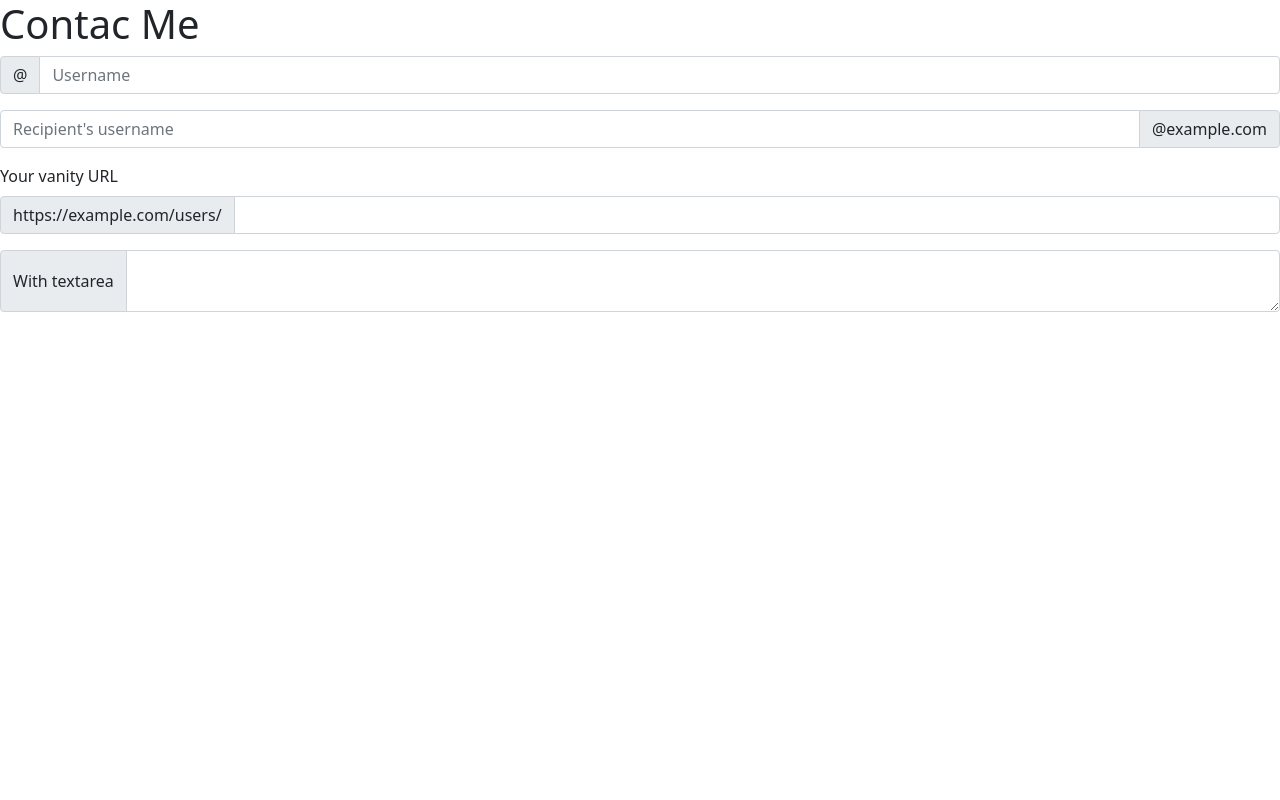
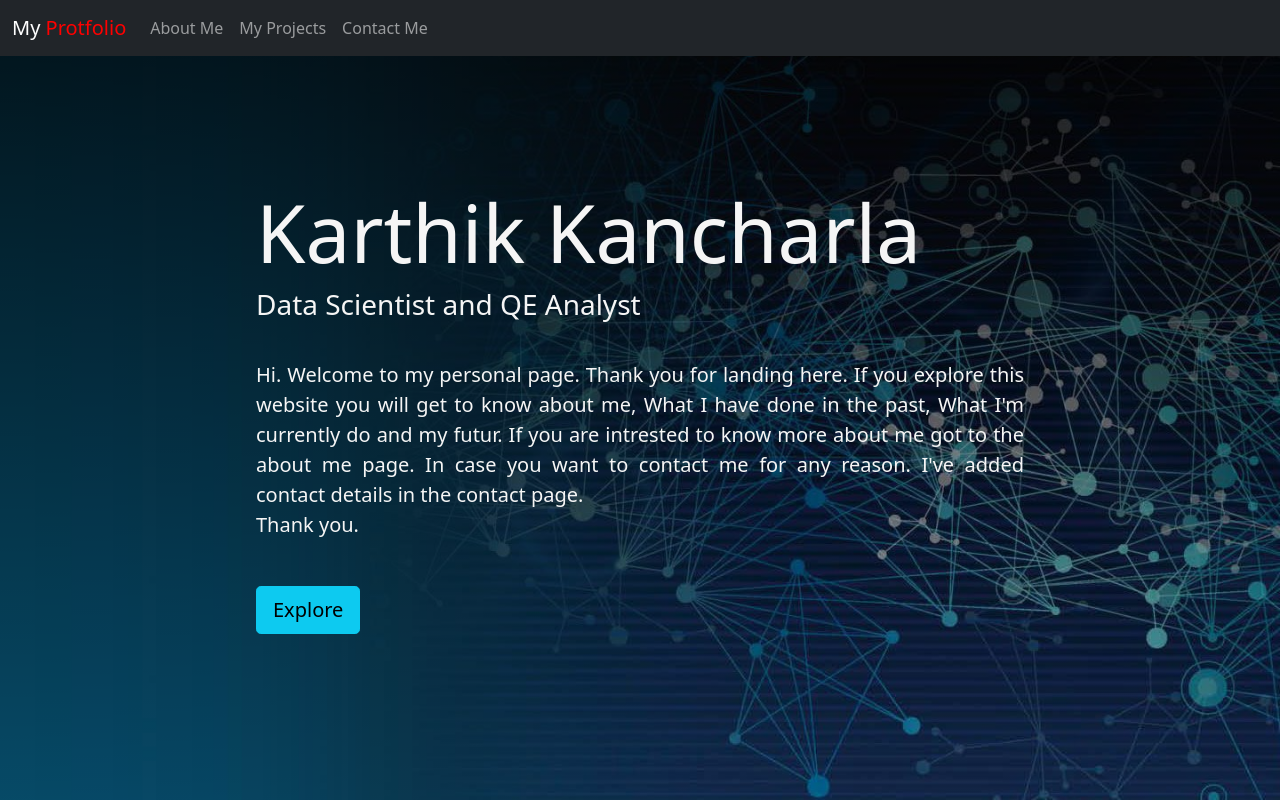
Before and after one commit to karthik-projecthub/my-portfolio, a plain HTML site: page index.html in a window 1280 px wide. Drawn offline with nearby package versions, Linux system fonts and the light colour scheme.

Commit message:
modify index.html

```diff
--- a/index.html
+++ b/index.html
@@ -6,44 +6,62 @@
     <meta name="viewport" content="width=device-width, initial-scale=1">
 
     <!-- Bootstrap CSS -->
-    <link href="https://cdn.jsdelivr.net/npm/bootstrap@5.0.2/dist/css/bootstrap.min.css" rel="stylesheet" integrity="sha384-EVSTQN3/azprG1Anm3QDgpJLIm9Nao0Yz1ztcQTwFspd3yD65VohhpuuCOmLASjC" crossorigin="anonymous">
+    <link href="https://cdn.jsdelivr.net/npm/bootstrap@5.1.0/dist/css/bootstrap.min.css" rel="stylesheet" integrity="sha384-KyZXEAg3QhqLMpG8r+8fhAXLRk2vvoC2f3B09zVXn8CA5QIVfZOJ3BCsw2P0p/We" crossorigin="anonymous">
+    <link rel="stylesheet" href="./styles/style.css">
 
-    <title>Hello, world! new</title>
+    <title>Karthik Kancharla</title>
   </head>
   <body>
-    <h1>Contac Me</h1>
-    <div class="input-group mb-3">
-      <span class="input-group-text" id="basic-addon1">@</span>
-      <input type="text" class="form-control" placeholder="Username" aria-label="Username" aria-describedby="basic-addon1">
-    </div>
 
-    <div class="input-group mb-3">
-      <input type="text" class="form-control" placeholder="Recipient's username" aria-label="Recipient's username" aria-describedby="basic-addon2">
-      <span class="input-group-text" id="basic-addon2">@example.com</span>
-    </div>
+    <section class="home">
 
-    <label for="basic-url" class="form-label">Your vanity URL</label>
-    <div class="input-group mb-3">
-      <span class="input-group-text" id="basic-addon3">https://example.com/users/</span>
-      <input type="text" class="form-control" id="basic-url" aria-describedby="basic-addon3">
-    </div>
+      <nav class="navbar navbar-expand-lg navbar-dark bg-dark">
+       <div class="container-fluid">
+        <a class="navbar-brand active" href="index.html">My <span style="color:red;">Protfolio</span></a>
+        <button class="navbar-toggler" type="button" data-bs-toggle="collapse" data-bs-target="#navbarSupportedContent" aria-controls="navbarSupportedContent" aria-expanded="false" aria-label="Toggle navigation">
+   <span class="navbar-toggler-icon"></span>
+ </button>
+ <div class="collapse navbar-collapse" id="navbarSupportedContent">
+   <ul class="navbar-nav me-auto mb-2 mb-lg-0">
+     <li class="nav-item">
+       <a class="nav-link" aria-current="page" href="about.html">About Me</a>
+     </li>
+     <li class="nav-item">
+       <a class="nav-link" href="projects.html">My Projects</a>
+     </li>
+     <li class="nav-item">
+       <a class="nav-link" href="contact.html">Contact Me</a>
+     </li>
 
+   </ul>
+ </div>
+</div>
+</nav>
 
+<div class="intro">
+  <h1 class="name">Karthik Kancharla</h1>
+  <h3 style="font-weight:300">Data Scientist and QE Analyst</h3>
+  <br>
+  <p>
+    Hi. Welcome to my personal page. Thank you for landing here. If you explore this website
+    you will get to know about me, What I have done in the past, What I'm currently do and
+    my futur. If you are intrested to know more about me got to the about me page.
+    In case you want to contact me for any reason. I've added contact details in the contact page.
+    <br>
+    <b>Thank you.</b>
+  </p>
+  <br>
+   <button type="button" class="btn btn-info btn-lg">Explore</button>
+</div>
 
-    <div class="input-group">
-      <span class="input-group-text">With textarea</span>
-      <textarea class="form-control" aria-label="With textarea"></textarea>
-    </div>
+    </section>
 
-    <!-- Optional JavaScript; choose one of the two! -->
-
-    <!-- Option 1: Bootstrap Bundle with Popper -->
-    <script src="https://cdn.jsdelivr.net/npm/bootstrap@5.0.2/dist/js/bootstrap.bundle.min.js" integrity="sha384-MrcW6ZMFYlzcLA8Nl+NtUVF0sA7MsXsP1UyJoMp4YLEuNSfAP+JcXn/tWtIaxVXM" crossorigin="anonymous"></script>
+    <script src="https://cdn.jsdelivr.net/npm/bootstrap@5.1.0/dist/js/bootstrap.bundle.min.js" integrity="sha384-U1DAWAznBHeqEIlVSCgzq+c9gqGAJn5c/t99JyeKa9xxaYpSvHU5awsuZVVFIhvj" crossorigin="anonymous"></script>
 
     <!-- Option 2: Separate Popper and Bootstrap JS -->
     <!--
-    <script src="https://cdn.jsdelivr.net/npm/@popperjs/core@2.9.2/dist/umd/popper.min.js" integrity="sha384-IQsoLXl5PILFhosVNubq5LC7Qb9DXgDA9i+tQ8Zj3iwWAwPtgFTxbJ8NT4GN1R8p" crossorigin="anonymous"></script>
-    <script src="https://cdn.jsdelivr.net/npm/bootstrap@5.0.2/dist/js/bootstrap.min.js" integrity="sha384-cVKIPhGWiC2Al4u+LWgxfKTRIcfu0JTxR+EQDz/bgldoEyl4H0zUF0QKbrJ0EcQF" crossorigin="anonymous"></script>
+    <script src="https://cdn.jsdelivr.net/npm/@popperjs/core@2.9.3/dist/umd/popper.min.js" integrity="sha384-eMNCOe7tC1doHpGoWe/6oMVemdAVTMs2xqW4mwXrXsW0L84Iytr2wi5v2QjrP/xp" crossorigin="anonymous"></script>
+    <script src="https://cdn.jsdelivr.net/npm/bootstrap@5.1.0/dist/js/bootstrap.min.js" integrity="sha384-cn7l7gDp0eyniUwwAZgrzD06kc/tftFf19TOAs2zVinnD/C7E91j9yyk5//jjpt/" crossorigin="anonymous"></script>
     -->
   </body>
 </html>
```
